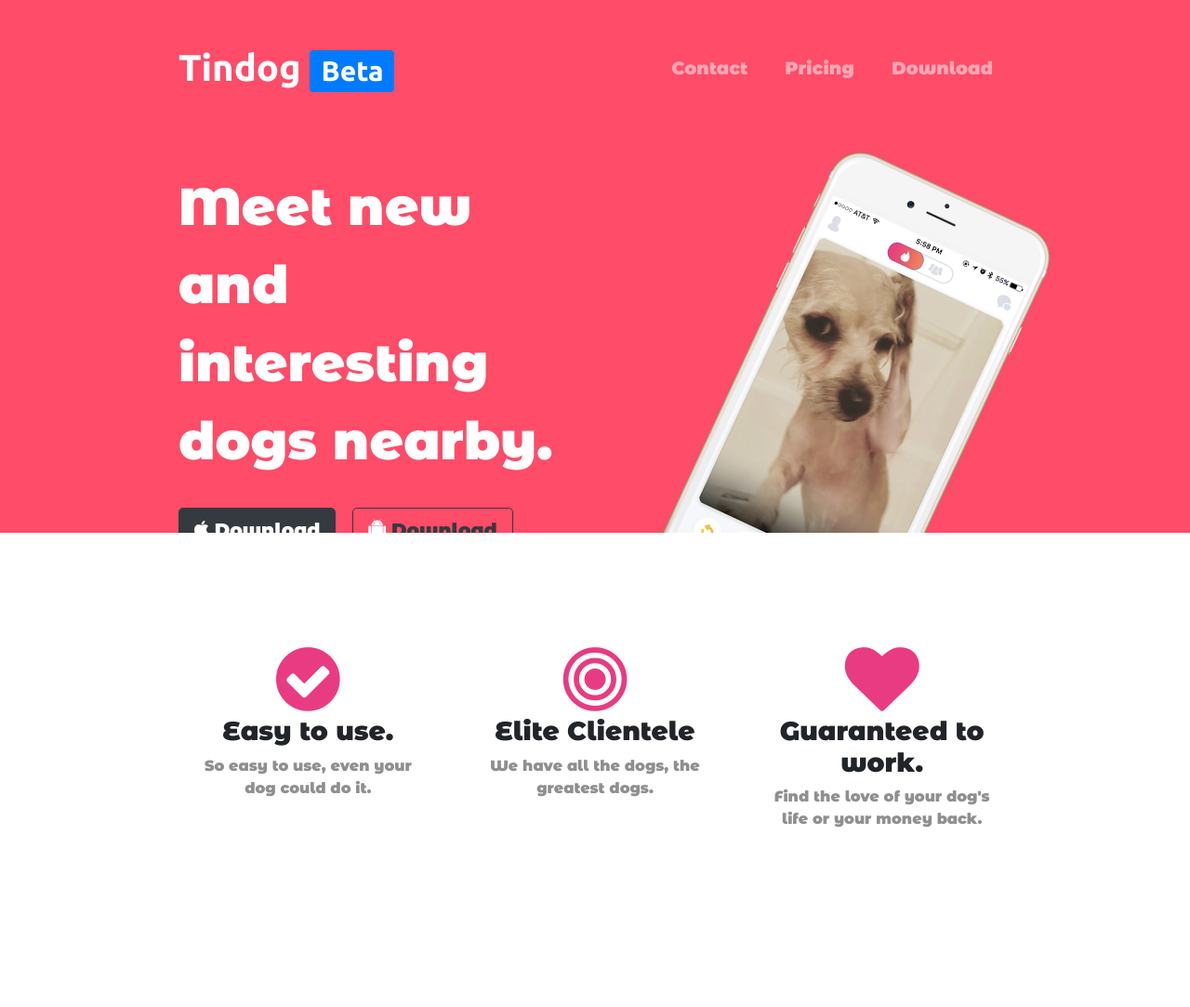
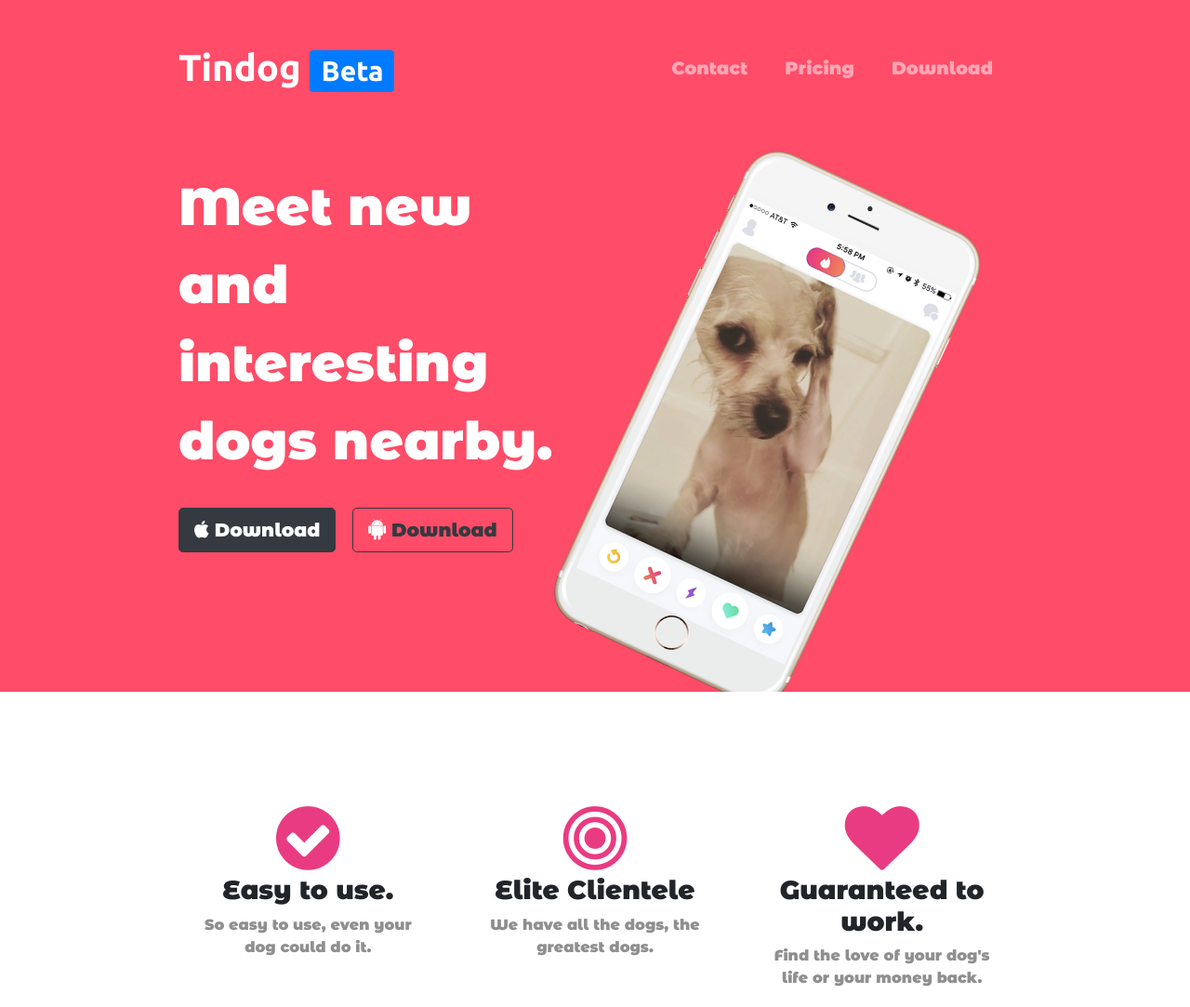
Before and after one commit to nikhilsh2003/Tindog, a plain HTML site: page index.html in a window 1280 px wide. Shown: the top 1083 px of the page at 93% size. Drawn offline with nearby package versions, Linux system fonts and the light colour scheme.

Commit message:
Update styles.css

```diff
--- a/css/styles.css
+++ b/css/styles.css
@@ -1,5 +1,5 @@
 .container-fluid {
-  padding: 3% 15%;
+  padding: 3% 15% 10%;
 }
 #title {
   background-color: #ff4c68;
@@ -42,20 +42,21 @@
 .download-button {
   margin: 5% 3% 5% 0;
 }
+
 /* title-image */
+
 .iphone {
   width: 60%;
   transform: rotate(25deg);
-  position: relative;
-  left: 30%;
+  position: absolute;
+  right: 30%;
 }
 
 /* Features */
 
 #features {
-  padding: 7% 15% 1%;
+  padding: 7% 15%;
   position: relative;
-  bottom: 170px;
   background-color: white;
 }
 
@@ -129,7 +130,8 @@
 @media (max-width: 981px) {
   .iphone {
     transform: rotate(0);
-    left: 0;
+    position: relative;
+    right: 0%;
   }
   #features {
     bottom: 0;
```
